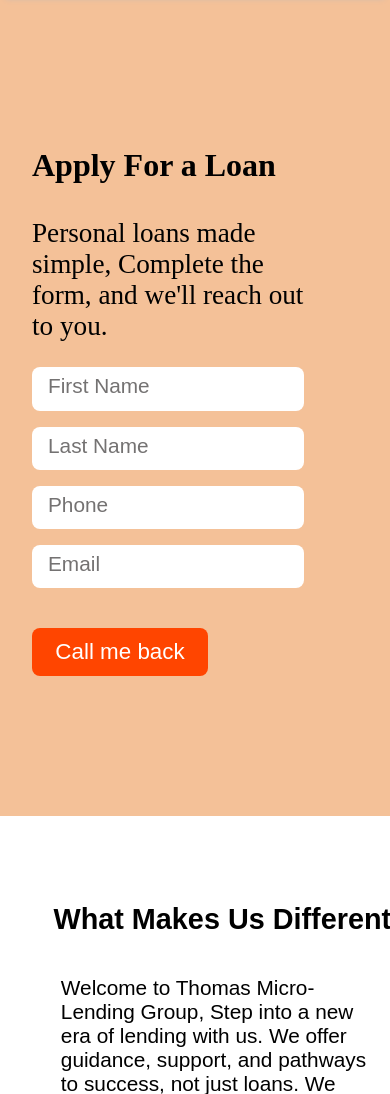
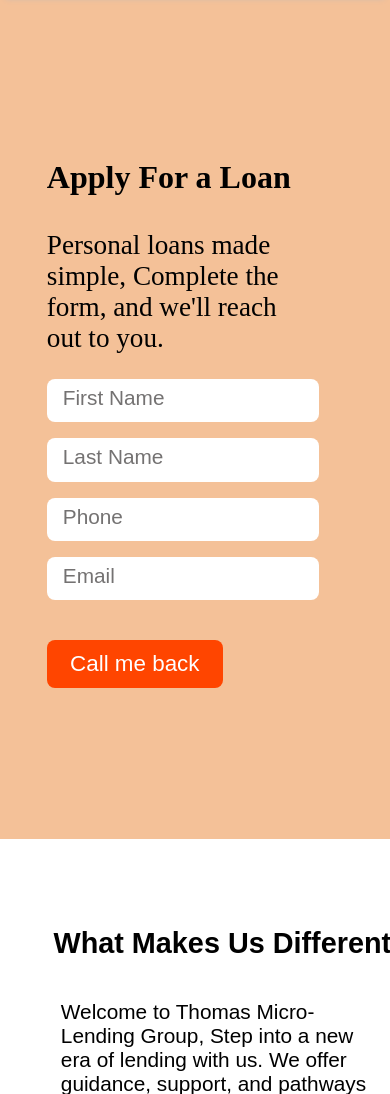
Before and after one commit to ThalithaThomas/Thomas-Micro-lending-group, a Flask app: page / in a window 390 px wide. Shown: the part 112-1206 px from the top of the page. Run offline with Flask 3, Linux system fonts and the light colour scheme.

Commit message:
Save current changes to style.css

```diff
--- a/static/style.css
+++ b/static/style.css
@@ -656,6 +656,7 @@ button {
 
   .container {
     height: calc(100vh - 13rem);
+    padding: 10%;
   }
   .application-form {
     padding: 1rem 0 0.5rem 2rem;
@@ -699,6 +700,7 @@ button {
   .container {
     height: auto;
     background-image: none;
+    background-attachment: scroll;
     background-color: rgb(244, 193, 152);
     display: flex;
     justify-content: center;
@@ -933,10 +935,7 @@ button {
   nav {
     height: 7rem;
   }
-  .container {
-    justify-content: left;
-    padding-left: 2rem;
-  }
+
   .application-form p {
     width: 100%;
   }
```
